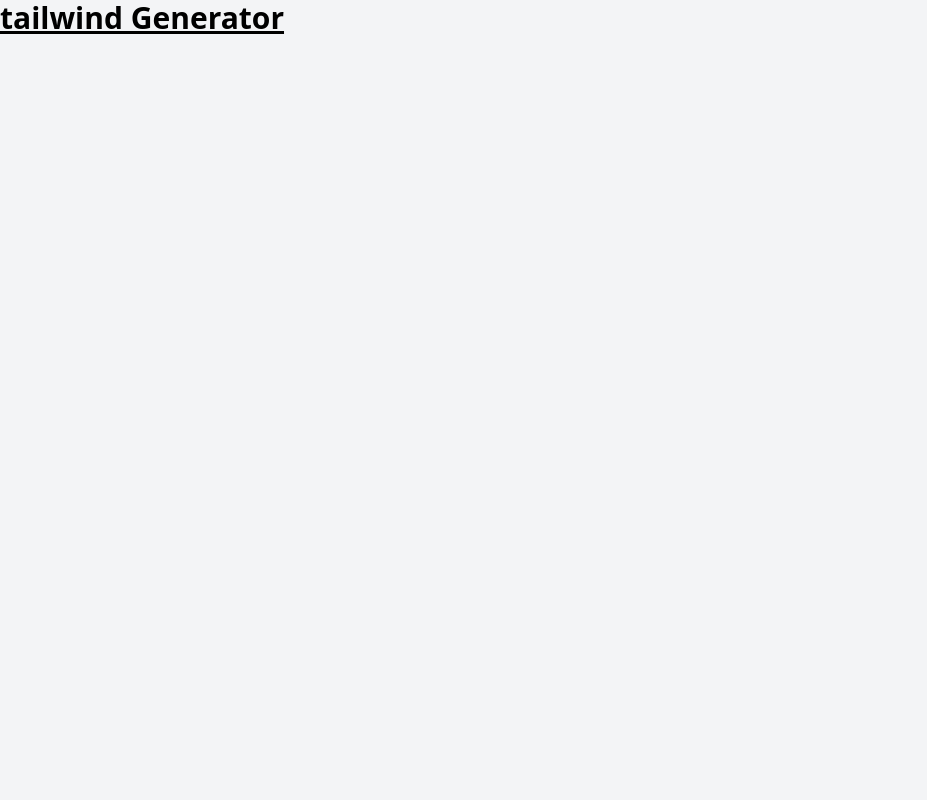
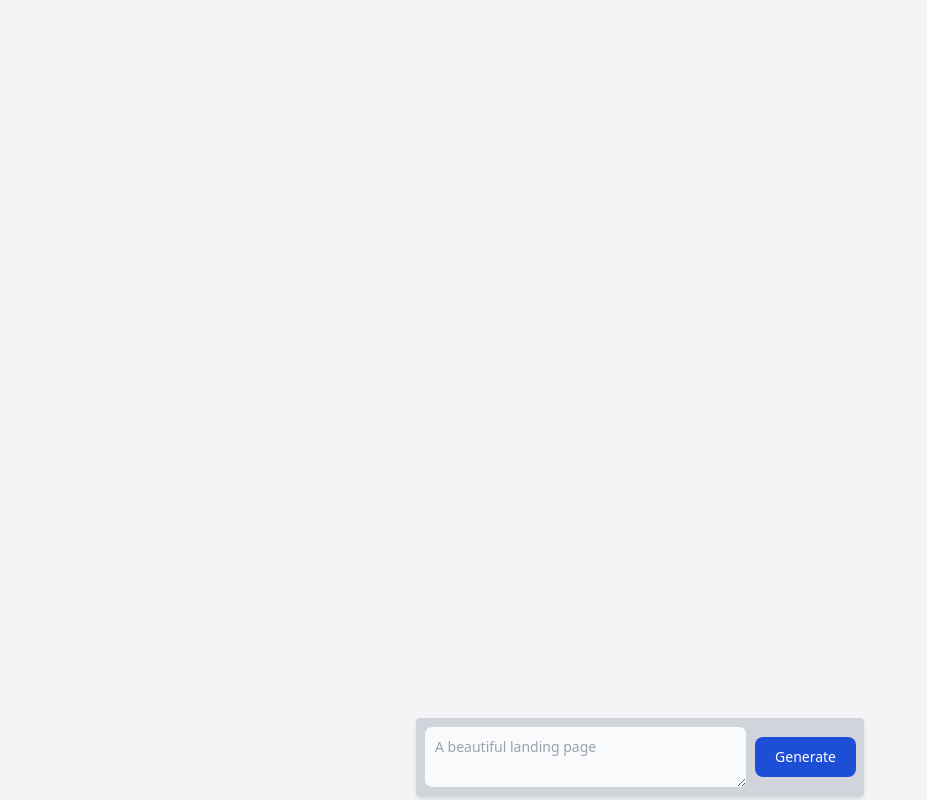
Before and after one commit to roadToCoder/tailwindGenerator, a website built with Vite: page index.html in a window 1280 px wide. Shown: the whole page, without its empty margins (0-927 px from the left). Built offline with nearby package versions, Linux system fonts and the light colour scheme.

Commit message:
Modification

```diff
--- a/index.html
+++ b/index.html
@@ -1,4 +1,4 @@
-<!doctype html>
+<!DOCTYPE html>
 <html lang="en">
   <head>
     <meta charset="UTF-8" />
@@ -7,11 +7,33 @@
     <link rel="stylesheet" href="/src/style.css" />
     <title>Tailwind Generator</title>
   </head>
-  <body class="bg-gray-100">
-    <div id="app">
-      <h1 class="text-3xl font-bold underline">tailwind Generator</h1>
+  <body class="bg-gray-100 h-full">
+    <div id="app"></div>
+    <div
+      class="absolute bottom-1 left-0 right-0 flex items-center justify-center"
+    >
+      <form
+        id="generate-form"
+        class="flex items-center justify-center max-w-md bg-gray-300 p-2 w-full rounded shadow-md"
+      >
+        <textarea
+          type="text"
+          id="prompt"
+          name="prompt"
+          class="bg-gray-50 border border-gray-300 disabled:bg-gray-500 disabled:cursor-not-allowed text-gray-900 text-sm rounded-lg focus:ring-blue-500 focus:border-blue-500 block w-full p-2.5 mr-2"
+          placeholder="A beautiful landing page"
+          required
+        ></textarea>
+        <button
+          type="submit"
+          id="generate"
+          class="text-white bg-blue-700 disabled:bg-gray-500 hover:bg-blue-800 focus:ring-4 focus:ring-blue-300 font-medium rounded-lg text-sm px-5 py-2.5"
+        >
+          Generate
+        </button>
+      </form>
+    </div>
 
-    </div>
     <script type="module" src="/src/main.ts"></script>
   </body>
 </html>
--- a/src/main.ts
+++ b/src/main.ts
@@ -0,0 +1,11 @@
+const form = document.querySelector("#generate-form") as HTMLFormElement;
+
+form.addEventListener("submit", (e) => {
+  e.preventDefault();
+
+  const formData = new FormData(form);
+
+  const prompt = formData.get("prompt") as string;
+  console.log(prompt);
+
+});
```
